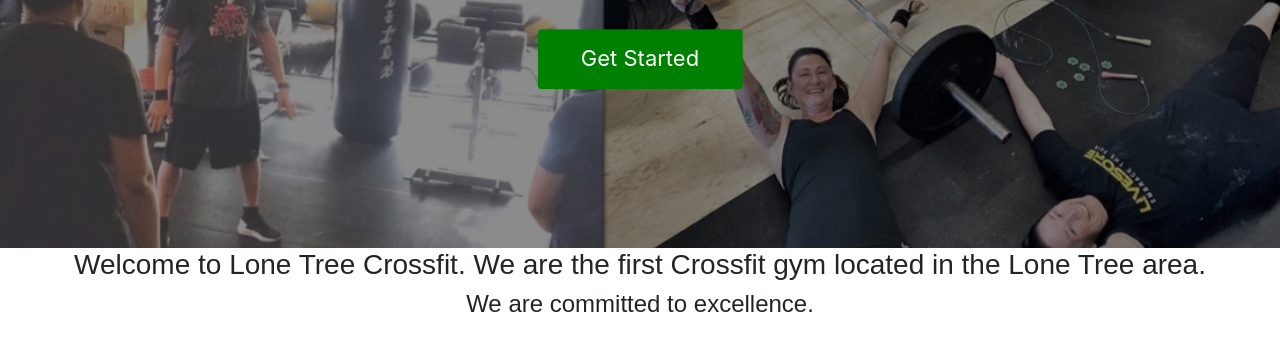
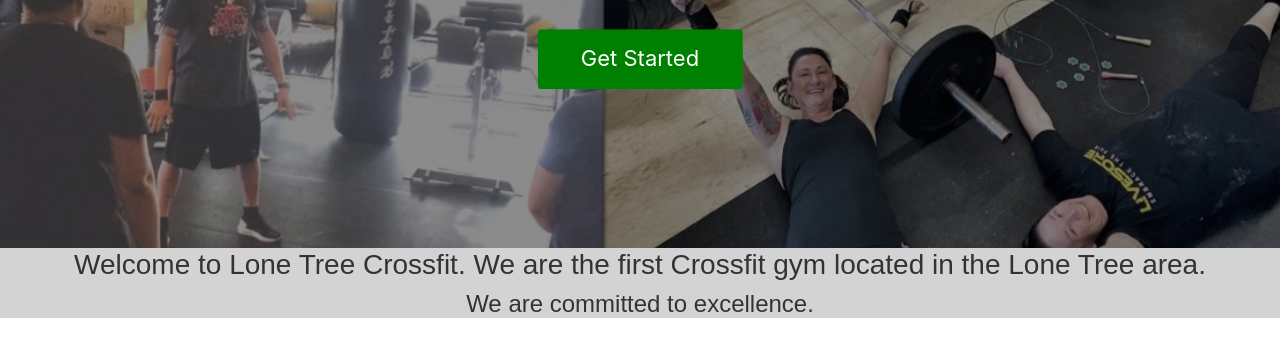
Before and after one commit to brookehiggins/LoneTree, a plain HTML site: page index.html in a window 1280 px wide. Shown: the part 376-732 px from the top of the page. Drawn offline with nearby package versions, Linux system fonts and the light colour scheme.

Commit message:
Update index.html

```diff
--- a/index.html
+++ b/index.html
@@ -22,7 +22,9 @@
         <button type="button" name="button" class="btn">Get Started</button>
       </div>
     </div>
-    <h3 id="smltitle">Welcome to Lone Tree Crossfit. We are the first Crossfit gym located in the Lone Tree area.</h3>
-    <h4 id="smltitle">We are committed to excellence.</h4>
+    <div style="background-color: lightgray;">
+    <h3 id="smltitle" style="color: #333;">Welcome to Lone Tree Crossfit. We are the first Crossfit gym located in the Lone Tree area.</h3>
+    <h4 id="smltitle" style="color: #333;">We are committed to excellence.</h4>
+    </div>
   </body>
 </html>
```
